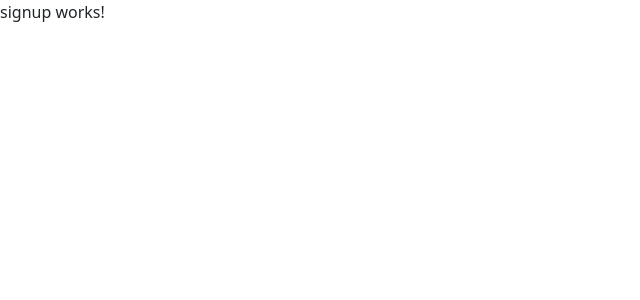
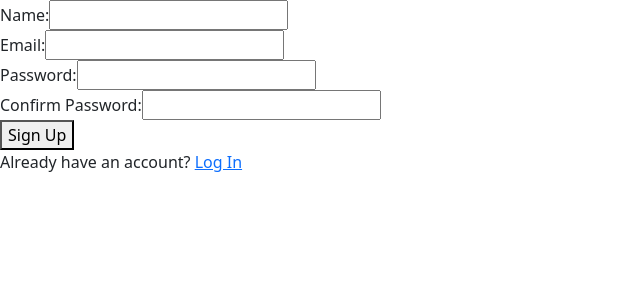
Before and after one commit to GokulShanthosh/BankLoapApplicationFrontEnd, an Angular app: page /signup in a window 1280 px wide. Shown: the top 300 px of the page, without its empty margins (0-640 px from the left). Built offline with nearby package versions, Linux system fonts and the light colour scheme.

Commit message:
Authentication_Working

```diff
--- a/src/app/app.routes.ts
+++ b/src/app/app.routes.ts
@@ -26,7 +26,7 @@ export const routes: Routes = [
       ),
   },
   {
-    path: 'reset-password',
+    path: 'reset-password/:token',
     loadComponent: () =>
       import('./auth/reset-password/reset-password.component').then(
         (c) => c.ResetPasswordComponent
--- a/src/app/auth/forgot-password/forgot-password.component.html
+++ b/src/app/auth/forgot-password/forgot-password.component.html
@@ -16,23 +16,9 @@
           Email is required and must be a valid email address.
         </div>
       </div>
-      <div class="form-group">
-        <label for="token">Reset Token:</label>
-        <input type="text" id="token" formControlName="token" required />
-        <div
-          *ngIf="
-            forgotPasswordForm.get('token')?.invalid &&
-            (forgotPasswordForm.get('token')?.dirty ||
-              forgotPasswordForm.get('token')?.touched)
-          "
-          class="error-message"
-        >
-          Reset token is required.
-        </div>
-      </div>
       <button type="submit" [disabled]="isSubmitting">
         <span *ngIf="isSubmitting">Loading...</span>
-        <span *ngIf="!isSubmitting">Submit</span>
+        <span *ngIf="!isSubmitting">Send Reset Instructions</span>
       </button>
       <p *ngIf="errorMessage" class="error-message">
         {{ errorMessage }}
--- a/src/app/auth/forgot-password/forgot-password.component.ts
+++ b/src/app/auth/forgot-password/forgot-password.component.ts
@@ -1,10 +1,9 @@
-import { Component, inject, OnInit } from '@angular/core';
+import { Component, inject } from '@angular/core';
 import {
   FormBuilder,
   FormGroup,
   Validators,
   ReactiveFormsModule,
-  FormControl,
 } from '@angular/forms';
 import { CommonModule } from '@angular/common';
 import { Router, RouterLink } from '@angular/router';
@@ -17,7 +16,7 @@ import { AuthService } from '../../../service/auth.service';
   standalone: true,
   imports: [CommonModule, ReactiveFormsModule, RouterLink],
 })
-export class ForgotPasswordComponent implements OnInit {
+export class ForgotPasswordComponent {
   forgotPasswordForm: FormGroup;
   isSubmitting = false;
   errorMessage: string | null = null;
@@ -29,15 +28,7 @@ export class ForgotPasswordComponent implements OnInit {
 
   constructor() {
     this.forgotPasswordForm = this.fb.group({
-      email: new FormControl('', [Validators.required, Validators.email]),
-      token: new FormControl('', [Validators.required]), // Add token field
-    });
-  }
-
-  ngOnInit(): void {
-    this.forgotPasswordForm = this.fb.group({
-      email: new FormControl('', [Validators.required, Validators.email]),
-      token: new FormControl('', [Validators.required]), // Add token field
+      email: ['', [Validators.required, Validators.email]],
     });
   }
 
@@ -50,7 +41,7 @@ export class ForgotPasswordComponent implements OnInit {
     this.errorMessage = null;
     this.successMessage = null;
 
-    const { email, token } = this.forgotPasswordForm.value;
+    const { email } = this.forgotPasswordForm.value;
 
     this.authService.forgotPassword({ email }).subscribe({
       next: (response) => {
@@ -59,9 +50,8 @@ export class ForgotPasswordComponent implements OnInit {
           response.message ||
           'Password reset instructions have been sent to your email.';
         this.forgotPasswordForm.reset();
-
-        // Navigate to reset password component with token
-        this.router.navigate(['/reset-password'], { queryParams: { token } });
+        // Optionally navigate to a "check your email" page
+        // this.router.navigate(['/check-email']);
       },
       error: (error) => {
         this.isSubmitting = false;
--- a/src/app/auth/login/login.component.ts
+++ b/src/app/auth/login/login.component.ts
@@ -44,7 +44,7 @@ export class LoginComponent {
     this.authService.login(this.loginForm.value).subscribe({
       next: (response) => {
         this.isSubmitting = false;
-        const userRole = response.user.role;
+        const userRole = response.data.user.role; // Access role from response.data.user
 
         if (userRole === 'admin') {
           this.router.navigate(['/admin-dashboard']);
--- a/src/app/auth/reset-password/reset-password.component.html
+++ b/src/app/auth/reset-password/reset-password.component.html
@@ -1 +1,69 @@
-<p>reset-password works!</p>
+<div class="container">
+  <div class="form-container reset-password-form">
+    <h2>Reset Password</h2>
+
+    <div *ngIf="!tokenValid && errorMessage" class="error-message">
+      {{ errorMessage }}
+    </div>
+
+    <form
+      *ngIf="tokenValid"
+      [formGroup]="resetPasswordForm"
+      (ngSubmit)="onSubmit()"
+    >
+      <div class="form-group">
+        <label for="password">New Password:</label>
+        <input
+          type="password"
+          id="password"
+          formControlName="password"
+          required
+        />
+        <div
+          *ngIf="
+            resetPasswordForm.get('password')?.invalid &&
+            (resetPasswordForm.get('password')?.dirty ||
+              resetPasswordForm.get('password')?.touched)
+          "
+          class="error-message"
+        >
+          Password is required and must be at least 6 characters long.
+        </div>
+      </div>
+
+      <div class="form-group">
+        <label for="confirmPassword">Confirm New Password:</label>
+        <input
+          type="password"
+          id="confirmPassword"
+          formControlName="confirmPassword"
+          required
+        />
+        <div
+          *ngIf="resetPasswordForm.errors?.['passwordMismatch'] &&
+            (resetPasswordForm.get('confirmPassword')?.dirty ||
+              resetPasswordForm.get('confirmPassword')?.touched)"
+          class="error-message"
+        >
+          Passwords do not match.
+        </div>
+      </div>
+
+      <button type="submit" [disabled]="isSubmitting">
+        <span *ngIf="isSubmitting">Loading...</span>
+        <span *ngIf="!isSubmitting">Reset Password</span>
+      </button>
+
+      <p *ngIf="errorMessage" class="error-message">
+        {{ errorMessage }}
+      </p>
+      <p *ngIf="successMessage" class="success-message">
+        {{ successMessage }}
+      </p>
+    </form>
+
+    <div class="login-link">
+      <a routerLink="/login">Back to Login</a>
+    </div>
+  </div>
+</div>
--- a/src/app/auth/reset-password/reset-password.component.ts
+++ b/src/app/auth/reset-password/reset-password.component.ts
@@ -24,7 +24,7 @@ export class ResetPasswordComponent implements OnInit {
   isSubmitting = false;
   errorMessage: string | null = null;
   successMessage: string | null = null;
-  token: string = '';
+  token: string | null = null;
   tokenValid = true;
 
   private fb = inject(FormBuilder);
@@ -43,14 +43,13 @@ export class ResetPasswordComponent implements OnInit {
   }
 
   ngOnInit(): void {
-    // Get token from the URL
-    this.route.queryParams.subscribe((params) => {
+    // Get token from the URL parameters
+    this.route.params.subscribe((params) => {
       this.token = params['token'];
-
       if (!this.token) {
         this.tokenValid = false;
         this.errorMessage =
-          'Invalid or missing reset token. Please request a new password reset.';
+          'Invalid or missing reset token. Please use the link from your email.';
       }
     });
   }
@@ -69,7 +68,7 @@ export class ResetPasswordComponent implements OnInit {
   }
 
   onSubmit(): void {
-    if (this.resetPasswordForm.invalid || !this.token) {
+    if (this.resetPasswordForm.invalid || !this.tokenValid || !this.token) {
       return;
     }
 
@@ -86,11 +85,8 @@ export class ResetPasswordComponent implements OnInit {
     this.authService.resetPassword(resetData).subscribe({
       next: (response) => {
         this.isSubmitting = false;
-        this.successMessage =
-          response.message || 'Your password has been successfully reset.';
+        this.successMessage = 'Your password has been successfully reset.';
         this.resetPasswordForm.reset();
-
-        // Redirect to login page after 3 seconds
         setTimeout(() => {
           this.router.navigate(['/login']);
         }, 3000);
--- a/src/app/auth/signup/signup.component.html
+++ b/src/app/auth/signup/signup.component.html
@@ -1 +1,87 @@
-<p>signup works!</p>
+<form [formGroup]="signupForm" (ngSubmit)="onSubmit()">
+  <div>
+    <label for="name">Name:</label>
+    <input type="text" id="name" formControlName="name" />
+    <div
+      *ngIf="
+        signupForm.controls['name'].invalid &&
+        (signupForm.controls['name'].dirty ||
+          signupForm.controls['name'].touched)
+      "
+    >
+      <div *ngIf="signupForm.controls['name'].errors?.['required']">
+        Name is required.
+      </div>
+      <div *ngIf="signupForm.controls['name'].errors?.['minlength']">
+        Name must be at least 3 characters long.
+      </div>
+    </div>
+  </div>
+
+  <div>
+    <label for="email">Email:</label>
+    <input type="email" id="email" formControlName="email" />
+    <div
+      *ngIf="
+        signupForm.controls['email'].invalid &&
+        (signupForm.controls['email'].dirty ||
+          signupForm.controls['email'].touched)
+      "
+    >
+      <div *ngIf="signupForm.controls['email'].errors?.['required']">
+        Email is required.
+      </div>
+      <div *ngIf="signupForm.controls['email'].errors?.['email']">
+        Enter a valid email.
+      </div>
+    </div>
+  </div>
+
+  <div>
+    <label for="password">Password:</label>
+    <input type="password" id="password" formControlName="password" />
+    <div
+      *ngIf="
+        signupForm.controls['password'].invalid &&
+        (signupForm.controls['password'].dirty ||
+          signupForm.controls['password'].touched)
+      "
+    >
+      <div *ngIf="signupForm.controls['password'].errors?.['required']">
+        Password is required.
+      </div>
+      <div *ngIf="signupForm.controls['password'].errors?.['minlength']">
+        Password must be at least 6 characters long.
+      </div>
+    </div>
+  </div>
+
+  <div>
+    <label for="confirmPassword">Confirm Password:</label>
+    <input
+      type="password"
+      id="confirmPassword"
+      formControlName="confirmPassword"
+    />
+    <div
+      *ngIf="
+        signupForm.controls['confirmPassword'].invalid &&
+        (signupForm.controls['confirmPassword'].dirty ||
+          signupForm.controls['confirmPassword'].touched)
+      "
+    >
+      <div *ngIf="signupForm.controls['confirmPassword'].errors?.['required']">
+        Confirm Password is required.
+      </div>
+      <div
+        *ngIf="signupForm.controls['confirmPassword'].errors?.['passwordMismatch']"
+      >
+        Passwords do not match.
+      </div>
+    </div>
+  </div>
+
+  <button type="submit" [disabled]="isSubmitting">Sign Up</button>
+  <div *ngIf="errorMessage" class="error-message">{{ errorMessage }}</div>
+  <p>Already have an account? <a routerLink="/login">Log In</a></p>
+</form>
--- a/src/app/auth/signup/signup.component.ts
+++ b/src/app/auth/signup/signup.component.ts
@@ -31,8 +31,8 @@ export class SignupComponent {
   constructor() {
     this.signupForm = this.fb.group(
       {
+        name: ['', [Validators.required, Validators.minLength(3)]], // Added name field
         email: ['', [Validators.required, Validators.email]],
-        username: ['', [Validators.required, Validators.minLength(3)]],
         password: ['', [Validators.required, Validators.minLength(6)]],
         confirmPassword: ['', [Validators.required]],
       },
@@ -62,13 +62,16 @@ export class SignupComponent {
     this.errorMessage = null;
 
     this.authService.signup(this.signupForm.value).subscribe({
-      next: () => {
-        this.router.navigate(['/dashboard']);
+      next: (response) => {
+        // Handle the successful signup response
+        console.log('Signup successful', response);
+        this.router.navigate(['/dashboard']); // Redirect to dashboard
       },
       error: (error) => {
         this.isSubmitting = false;
         this.errorMessage =
           error.error?.message || 'Registration failed. Please try again.';
+        console.error('Signup error', error);
       },
     });
   }
```
Also changed, not shown: src/service/auth.service.ts (+47 -35 lines).
